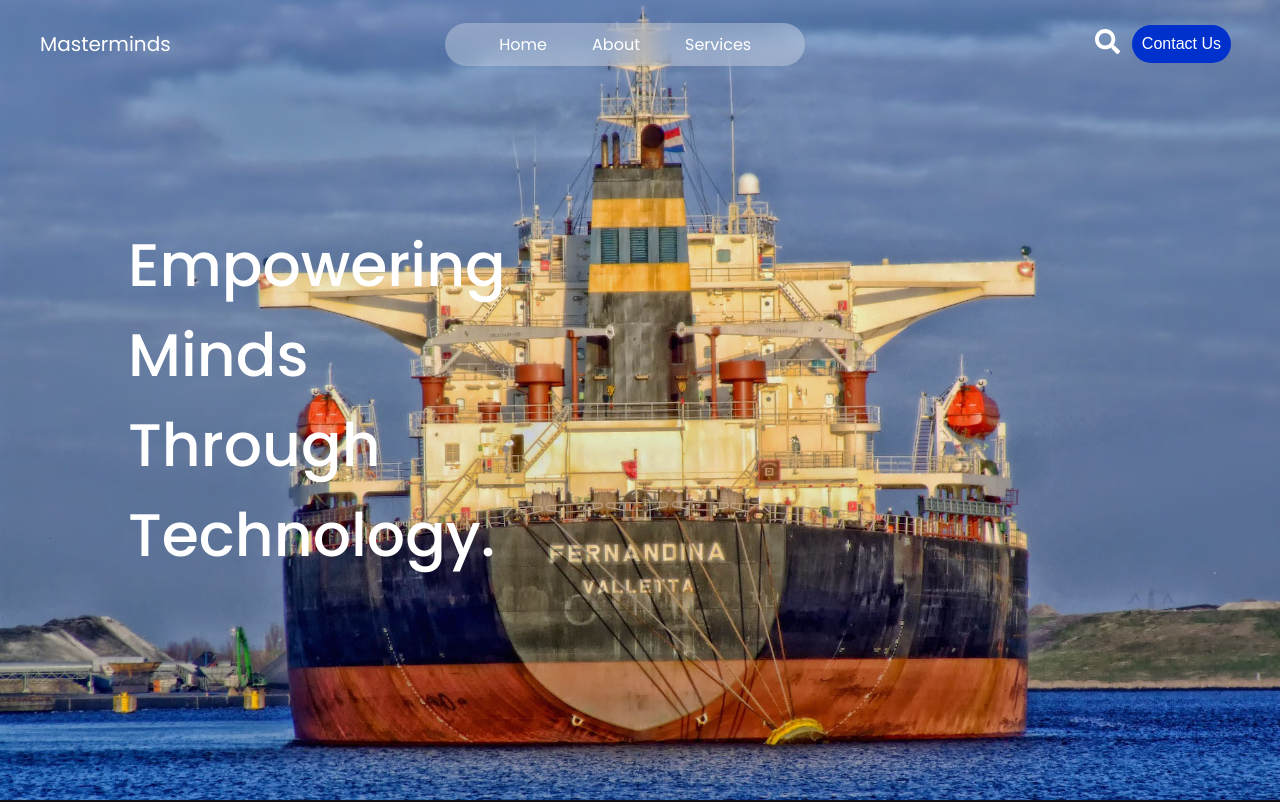
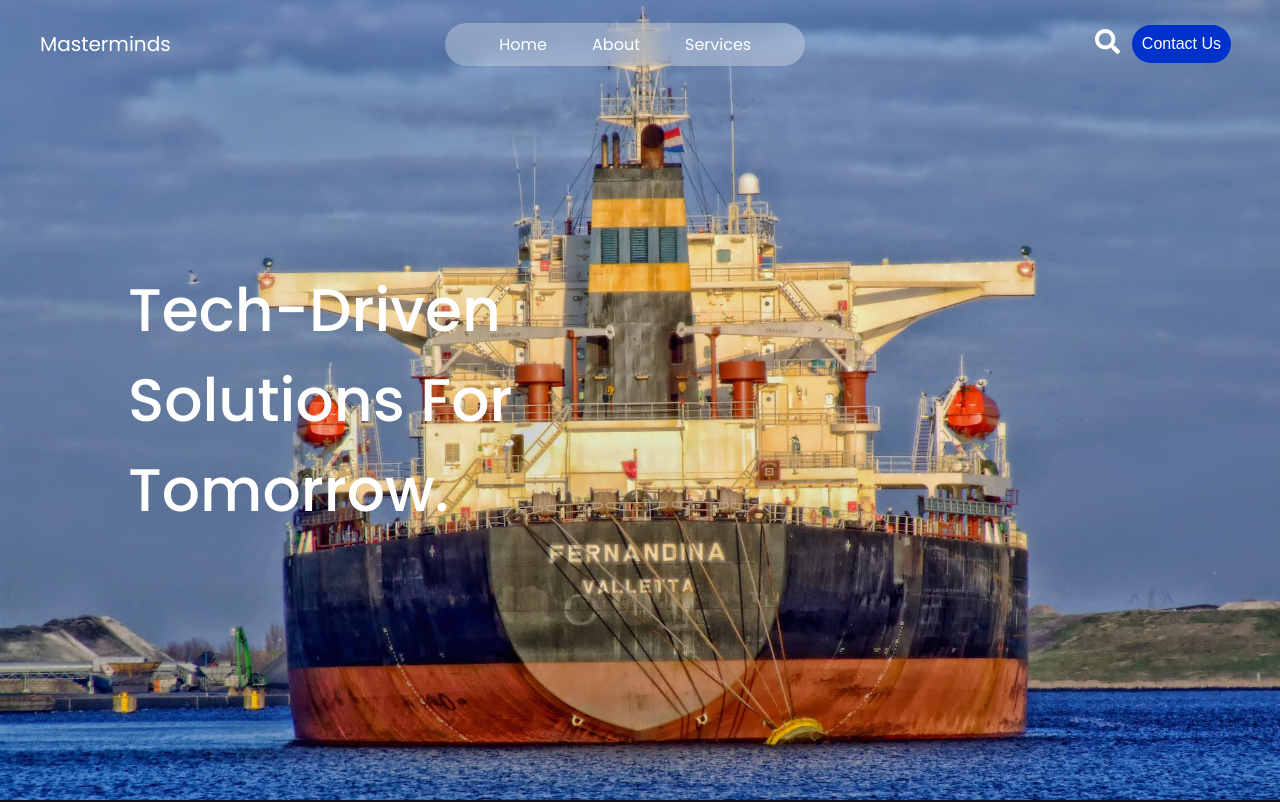
Before and after one commit to kennsawyerr/masterminds-site, a React (Vite) app: page / in a window 1280 px wide. Shown: the top 802 px of the page. Built offline with nearby package versions, Linux system fonts and the light colour scheme.

Commit message:
modified:   src/components/Landingpage.jsx

```diff
--- a/src/components/Landingpage.jsx
+++ b/src/components/Landingpage.jsx
@@ -17,9 +17,8 @@ const Landingpage = () => {
           <Imageslider slides={slides} />
         </div>
         <div className="container text-box text-box-cont">
-          <h1 className="hero-text">Empowering Minds Through Technology.</h1>
+          <h1 className="hero-text">Tech-Driven Solutions for Tomorrow.</h1>
         </div>
-
       </section>
     </>
   );
```
